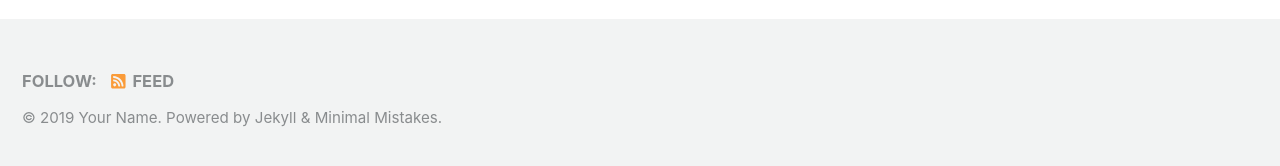
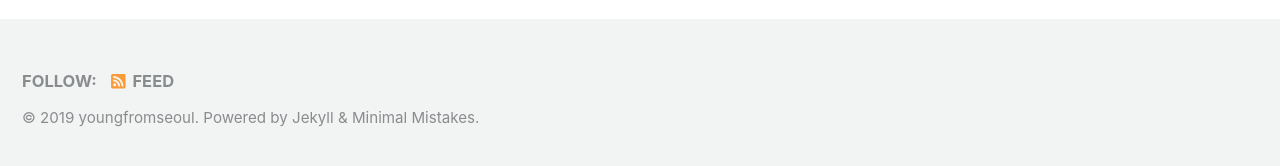
Before and after one commit to youngfromseoul/youngfromseoul.github.io2, a Jekyll site: the page built from index.html, in a window 1280 px wide and 900 px high, scrolled down 222 px. Shown: the part 726-892 px from the top of the window. Built offline with Jekyll 4.4.1, drawn with Linux system fonts in a browser that asks for light colours; cached includes are drawn as plain includes; nearby versions of some CDN libraries; the list of posts is cut into pages by our own code; part of the change alters nothing that is shown.

Commit message:
Update _config.yml

```diff
--- a/_config.yml
+++ b/_config.yml
@@ -6,8 +6,8 @@ minimal_mistakes_skin    : "default" # "air", "aqua", "contrast", "dark", "dirt"
 locale                   : "en-US"
 title                    : "시스템 엔지니어 개발일기"
 title_separator          : "-"
-name                     : "Your Name"
-description              : "An amazing website."
+name                     : "youngfromseoul"
+description              : "3년차 시스템 엔지니어에서 개발자로 가는 일기장."
 url                      : "https://young-dev.com"
 baseurl                  : ""
 repository               : # GitHub username/repo-name e.g. "mmistakes/minimal-mistakes"
```
